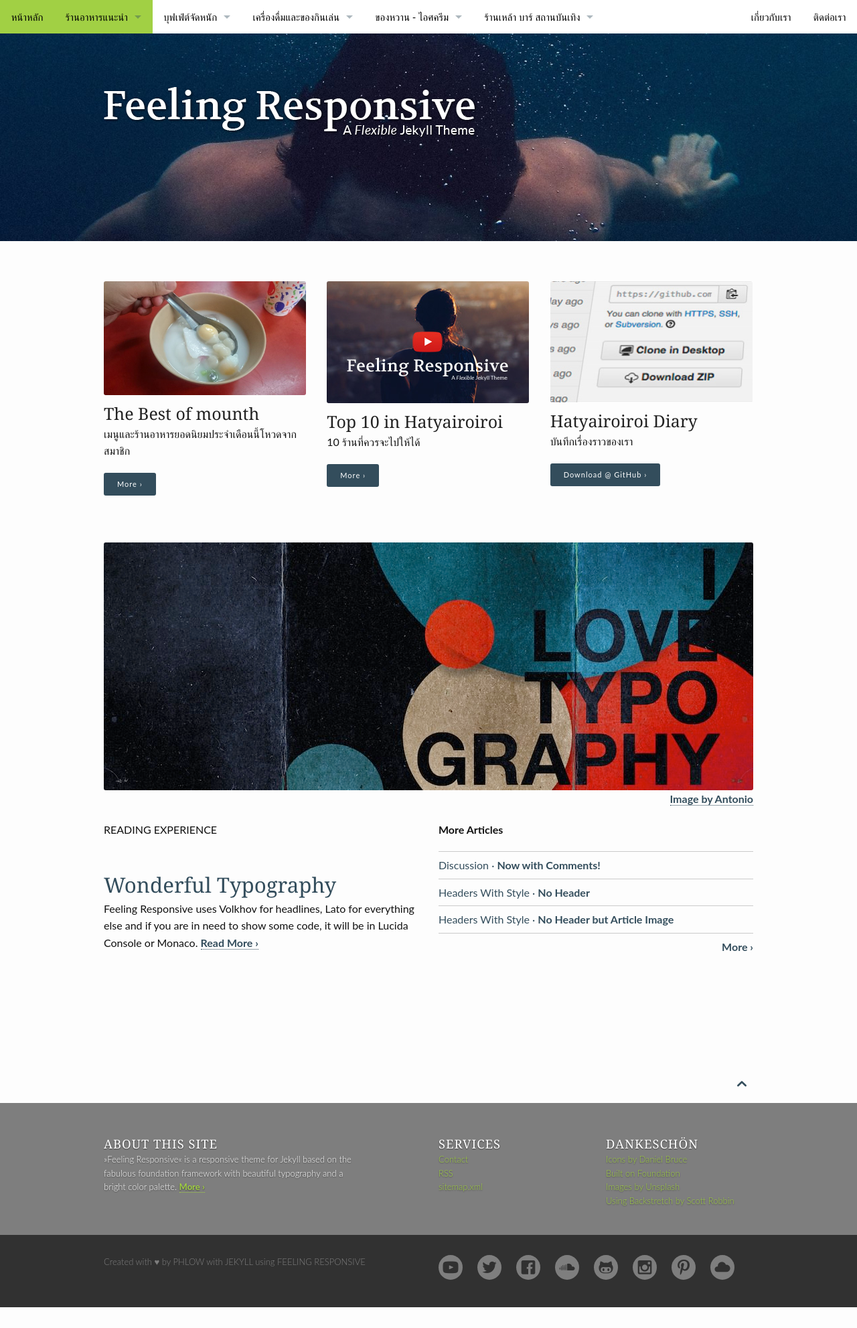
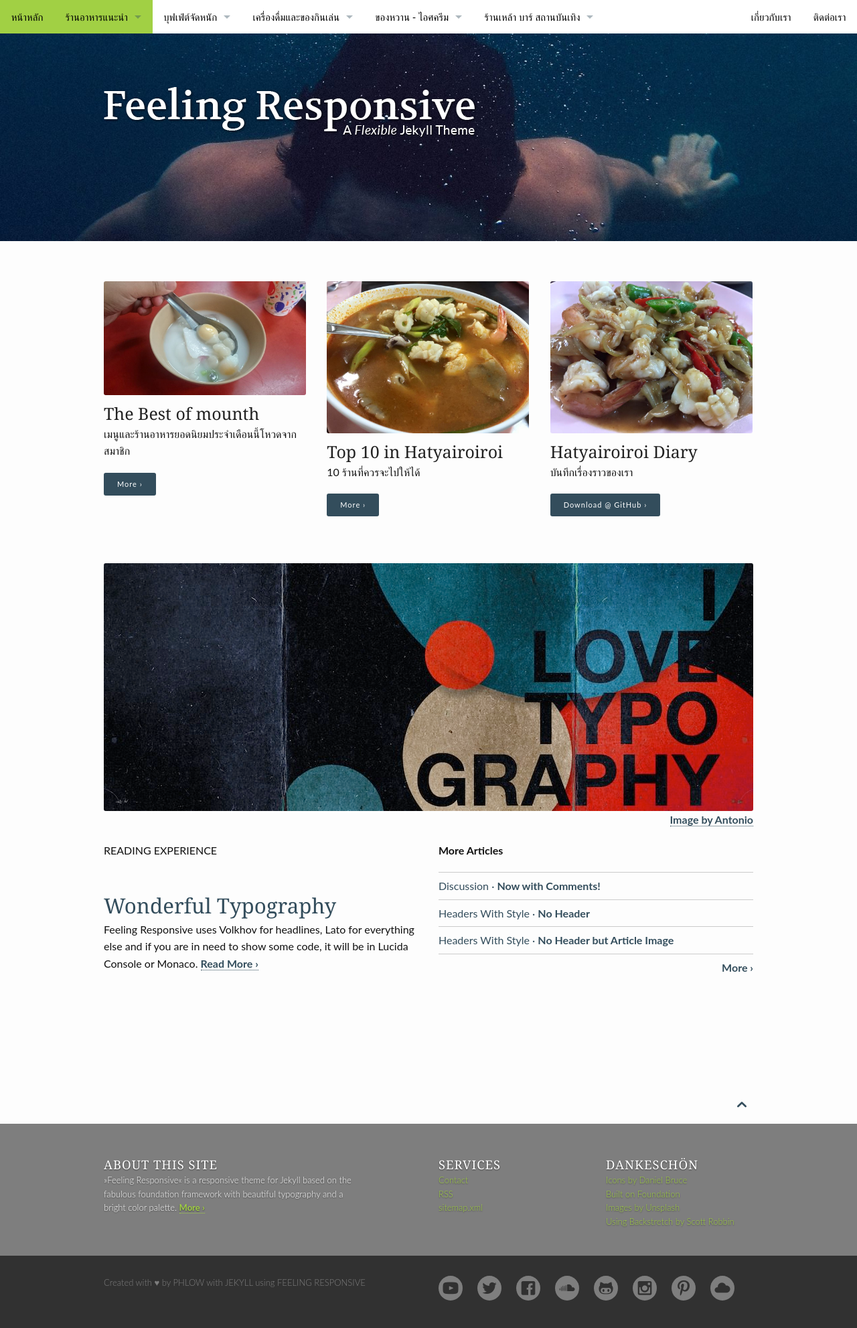
Before and after one commit to hatyairoiroi/hatyairoiroi.github.io, a Jekyll site: the page built from index.md, in a window 1280 px wide. Shown: the whole page at 67% size. Built offline with Jekyll 4.4.1, drawn with Linux system fonts in a browser that asks for light colours; before the commit the page ends 1952 px from its top, so only the background shows below that.

Commit message:
Update index.md

```diff
--- a/index.md
+++ b/index.md
@@ -10,19 +10,19 @@ header:
    image_fullwidth: "header_unsplash_12.jpg"
 widget-1:
     title: "The Best of mounth"
-    url: 'http://phlow.github.io/feeling-responsive/blog/'
+    url: ''
     text: 'เมนูและร้านอาหารยอดนิยมประจำเดือนนี้โหวดจากสมาชิก'
     image: แนะนำ.jpg
 widget-2:
     title: "Top 10 in Hatyairoiroi"
     url: 'http://phlow.github.io/feeling-responsive/info/'
     text: '10 ร้านที่ควรจะไปให้ได้'
-    video: '<a href="#" data-reveal-id="videoModal"><img src="http://phlow.github.io/feeling-responsive/images/start-video-feeling-responsive-302x182.jpg" width="302" height="182" alt=""></a>'
+    image: 'ต้มยำ.jpg'
 widget-3:
     title: "Hatyairoiroi Diary"
     url: 'https://github.com/Phlow/feeling-responsive'
     text: 'บันทึกเรื่องราวของเรา'
-    image: github-303x182.jpg
+    image: กุ้ง.jpg
 
 ---
 
```
